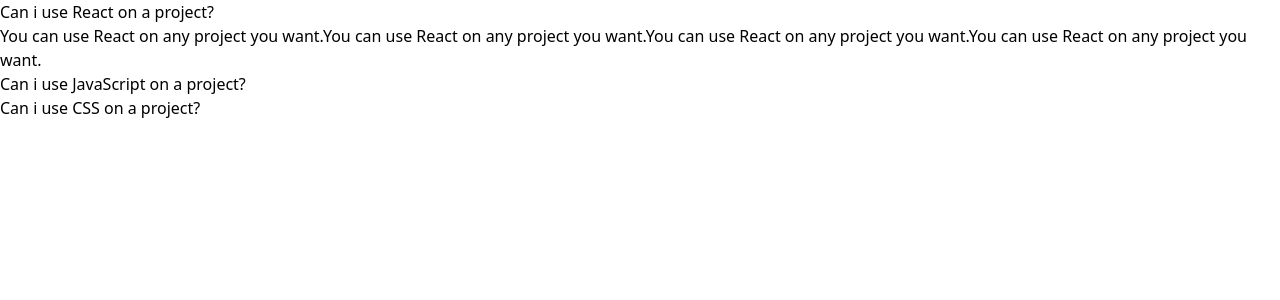
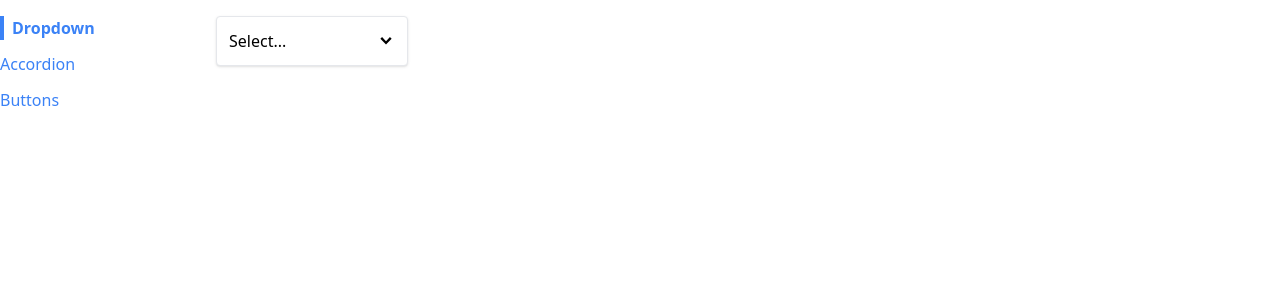
Before and after one commit to SimLukos/react-components, a React (Create React App) app: page / in a window 1280 px wide. Shown: the top 300 px of the page. Built offline with nearby package versions, Linux system fonts and the light colour scheme.

Commit message:
added custom routing without library

```diff
--- a/src/App.js
+++ b/src/App.js
@@ -1,26 +1,26 @@
-import Accordion from './components/Accordion';
+import Sidebar from './components/Sidebar';
+import Route from './components/Route';
+import AccordionPage from './pages/AccordionPage';
+import DropdownPage from './pages/DropdownPage';
+import ButtonPage from './pages/ButtonPage';
 
 function App() {
-  const items = [
-    {
-      id: 'adas',
-      label: 'Can i use React on a project?',
-      content:
-        'You can use React on any project you want.You can use React on any project you want.You can use React on any project you want.You can use React on any project you want.',
-    },
-    {
-      id: 'adaaDVFs',
-      label: 'Can i use JavaScript on a project?',
-      content: 'You must.',
-    },
-    {
-      id: 'adKMLMEEas',
-      label: 'Can i use CSS on a project?',
-      content: 'You should if you want good design.',
-    },
-  ];
-
-  return <Accordion items={items} />;
+  return (
+    <div className='container mx-auto grid grid-cols-6 gap-4 mt-4'>
+      <Sidebar />
+      <div className='col-span-5'>
+        <Route path='/accordion'>
+          <AccordionPage />
+        </Route>
+        <Route path='/'>
+          <DropdownPage />
+        </Route>
+        <Route path='/buttons'>
+          <ButtonPage />
+        </Route>
+      </div>
+    </div>
+  );
 }
 
 export default App;
--- a/src/components/Accordion.js
+++ b/src/components/Accordion.js
@@ -1,24 +1,49 @@
 import { useState } from 'react';
+import { GoChevronDown, GoChevronLeft } from 'react-icons/go';
 
 function Accordion({ items }) {
-  const [expandedIndex, setExpandedIndex] = useState(0);
+  const [expandedIndex, setExpandedIndex] = useState(-1);
 
   const handleClick = (nextIndex) => {
+    setExpandedIndex((currentExpandedIndex) => {
+      if (currentExpandedIndex === nextIndex) {
+        return -1;
+      }
+      return nextIndex;
+    });
+
+    if (expandedIndex === nextIndex) {
+      setExpandedIndex(-1);
+      return;
+    }
     setExpandedIndex(nextIndex);
   };
 
   const renderedItems = items.map((item, index) => {
     const isExpanded = index === expandedIndex;
 
+    const icon = (
+      <span className='text-2xl color-black'>
+        {isExpanded ? <GoChevronDown /> : <GoChevronLeft />}
+      </span>
+    );
+
     return (
       <div key={item.id}>
-        <div onClick={() => handleClick(index)}>{item.label}</div>
-        {isExpanded && <div>{item.content}</div>}
+        <div
+          className='flex justify-between p-3 bg-gray-50 border-b items-center cursor-pointer'
+          onClick={() => handleClick(index)}
+        >
+          {item.label}
+          {icon}
+        </div>
+
+        {isExpanded && <div className='border-b p-5'>{item.content}</div>}
       </div>
     );
   });
 
-  return <div>{renderedItems}</div>;
+  return <div className='border-x border-t rounded'>{renderedItems}</div>;
 }
 
 export default Accordion;
--- /dev/null
+++ b/src/components/Dropdown.js
@@ -0,0 +1,65 @@
+import { useEffect, useState, useRef } from 'react';
+import { GoChevronDown } from 'react-icons/go';
+import Panel from './Panel';
+
+function Dropdown({ options, value, onChange }) {
+  const [isOpen, setIsOpen] = useState(false);
+  const divEl = useRef();
+
+  useEffect(() => {
+    const handler = (event) => {
+      if (!divEl.current) {
+        return;
+      }
+      if (!divEl.current.contains(event.target)) {
+        setIsOpen(false);
+      }
+    };
+
+    document.addEventListener('click', handler, true);
+
+    return () => {
+      document.removeEventListener('click', handler);
+    };
+  }, []);
+
+  const handleClick = () => {
+    setIsOpen(!isOpen);
+  };
+
+  const handleOptionClick = (option) => {
+    //Close dropdown
+    setIsOpen(false);
+    // What option did user select?
+    onChange(option);
+  };
+
+  const renderedOptions = options.map((option) => {
+    return (
+      <div
+        className='hover:bg-sky-100 rounded cursor-pointer p-1'
+        onClick={() => handleOptionClick(option)}
+        key={option.value}
+      >
+        {option.label}
+      </div>
+    );
+  });
+
+  return (
+    <div ref={divEl} className='w-48 relative'>
+      {/* value?.label => undefined.         undefined || 'Select...' => 'Select...' */}
+      <Panel
+        className='flex justify-between items-center cursor-pointer'
+        onClick={handleClick}
+      >
+        {value?.label || 'Select...'}
+        <GoChevronDown className='text-lg' />
+      </Panel>
+      {/* false && true => false */}
+      {isOpen && <Panel className='absolute top-full'>{renderedOptions}</Panel>}
+    </div>
+  );
+}
+
+export default Dropdown;
--- /dev/null
+++ b/src/components/Link.js
@@ -0,0 +1,29 @@
+import classNames from 'classnames';
+import useNavigation from '../hooks/use-navigation';
+
+function Link({ to, children, className, activeClassName }) {
+  const { navigate, currentPath } = useNavigation();
+
+  const classes = classNames(
+    'text-blue-500',
+    className,
+    currentPath === to && activeClassName
+  );
+
+  const handleClick = (event) => {
+    if (event.metaKey || event.ctrlKey) {
+      return;
+    }
+    event.preventDefault();
+
+    navigate(to);
+  };
+
+  return (
+    <a className={classes} href={to} onClick={handleClick}>
+      {children}
+    </a>
+  );
+}
+
+export default Link;
--- /dev/null
+++ b/src/components/Panel.js
@@ -0,0 +1,16 @@
+import classNames from 'classnames';
+
+function Panel({ children, className, ...rest }) {
+  const finalClassNames = classNames(
+    'border rounded p-3 shadow bg-white w-full',
+    className
+  );
+
+  return (
+    <div {...rest} className={finalClassNames}>
+      {children}
+    </div>
+  );
+}
+
+export default Panel;
--- /dev/null
+++ b/src/components/Route.js
@@ -0,0 +1,13 @@
+import useNavigation from '../hooks/use-navigation';
+
+function Route({ path, children }) {
+  const { currentPath } = useNavigation();
+
+  if (path === currentPath) {
+    return children;
+  }
+
+  return null;
+}
+
+export default Route;
--- /dev/null
+++ b/src/components/Sidebar.js
@@ -0,0 +1,30 @@
+import Link from './Link';
+
+function Sidebar() {
+  const links = [
+    { label: 'Dropdown', path: '/' },
+    { label: 'Accordion', path: '/accordion' },
+    { label: 'Buttons', path: '/buttons' },
+  ];
+
+  const renderedLinks = links.map((link) => {
+    return (
+      <Link
+        key={link.label}
+        to={link.path}
+        className='mb-3'
+        activeClassName='font-bold border-l-4 border-blue-500 pl-2'
+      >
+        {link.label}
+      </Link>
+    );
+  });
+
+  return (
+    <div className='sticky top-0 overflow-y-scroll flex flex-col items-start'>
+      {renderedLinks}
+    </div>
+  );
+}
+
+export default Sidebar;
--- /dev/null
+++ b/src/context/navigation.js
@@ -0,0 +1,33 @@
+import { createContext, useEffect, useState } from 'react';
+
+const NavigationContext = createContext();
+
+function NavigationProvider({ children }) {
+  const [currentPath, setCurrentPath] = useState(window.location.pathname);
+
+  useEffect(() => {
+    const handler = () => {
+      setCurrentPath(window.location.pathname);
+    };
+
+    window.addEventListener('popstate', handler);
+
+    return () => {
+      window.removeEventListener('popstate', handler);
+    };
+  }, []);
+
+  const navigate = (to) => {
+    window.history.pushState({}, '', to);
+    setCurrentPath(to);
+  };
+
+  return (
+    <NavigationContext.Provider value={{ currentPath, navigate }}>
+      {children}
+    </NavigationContext.Provider>
+  );
+}
+
+export { NavigationProvider };
+export default NavigationContext;
--- /dev/null
+++ b/src/hooks/use-navigation.js
@@ -0,0 +1,8 @@
+import { useContext } from 'react';
+import NavigationContext from '../context/navigation';
+
+function useNavigation() {
+  return useContext(NavigationContext);
+}
+
+export default useNavigation;
--- a/src/index.js
+++ b/src/index.js
@@ -2,8 +2,13 @@
 import React from 'react';
 import ReactDOM from 'react-dom/client';
 import App from './App';
+import { NavigationProvider } from './context/navigation';
 
 const el = document.getElementById('root');
 const root = ReactDOM.createRoot(el);
 
-root.render(<App />);
+root.render(
+  <NavigationProvider>
+    <App />
+  </NavigationProvider>
+);
--- /dev/null
+++ b/src/pages/AccordionPage.js
@@ -0,0 +1,26 @@
+import Accordion from '../components/Accordion';
+
+function AccordionPage() {
+  const items = [
+    {
+      id: 'adas',
+      label: 'Can i use React on a project?',
+      content:
+        'You can use React on any project you want.You can use React on any project you want.You can use React on any project you want.You can use React on any project you want.',
+    },
+    {
+      id: 'adaaDVFs',
+      label: 'Can i use JavaScript on a project?',
+      content: 'You must.',
+    },
+    {
+      id: 'adKMLMEEas',
+      label: 'Can i use CSS on a project?',
+      content: 'You should if you want good design.',
+    },
+  ];
+
+  return <Accordion items={items} />;
+}
+
+export default AccordionPage;
--- /dev/null
+++ b/src/pages/DropdownPage.js
@@ -0,0 +1,24 @@
+import Dropdown from '../components/Dropdown';
+import { useState } from 'react';
+
+function DropdownPage() {
+  const [selection, setSelection] = useState(null);
+
+  const handleSelect = (option) => {
+    setSelection(option);
+  };
+
+  const options = [
+    { label: 'Red', value: 'red' },
+    { label: 'Green', value: 'green' },
+    { label: 'Blue', value: 'blue' },
+  ];
+
+  return (
+    <div className='flex'>
+      <Dropdown value={selection} onChange={handleSelect} options={options} />
+    </div>
+  );
+}
+
+export default DropdownPage;
```
